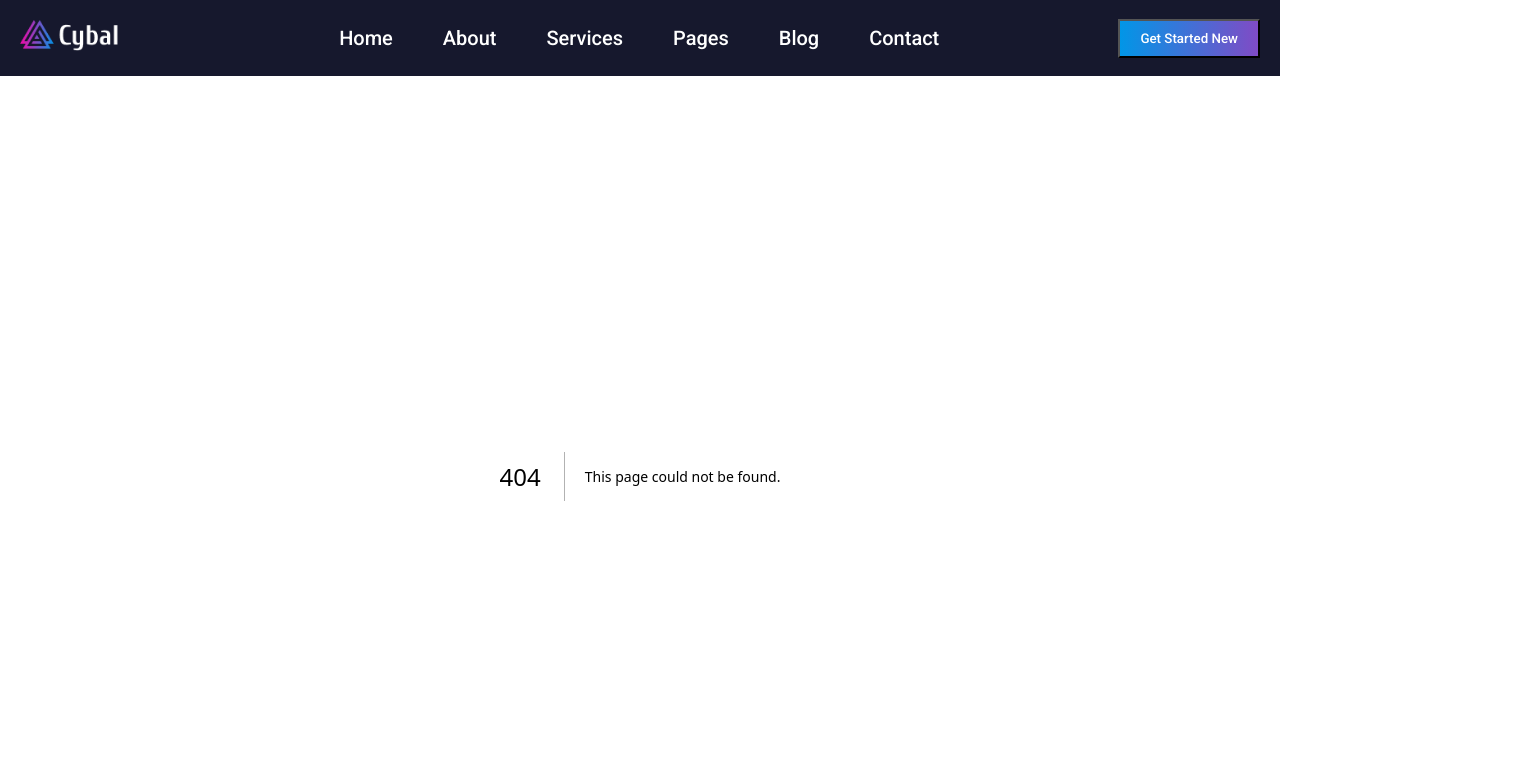
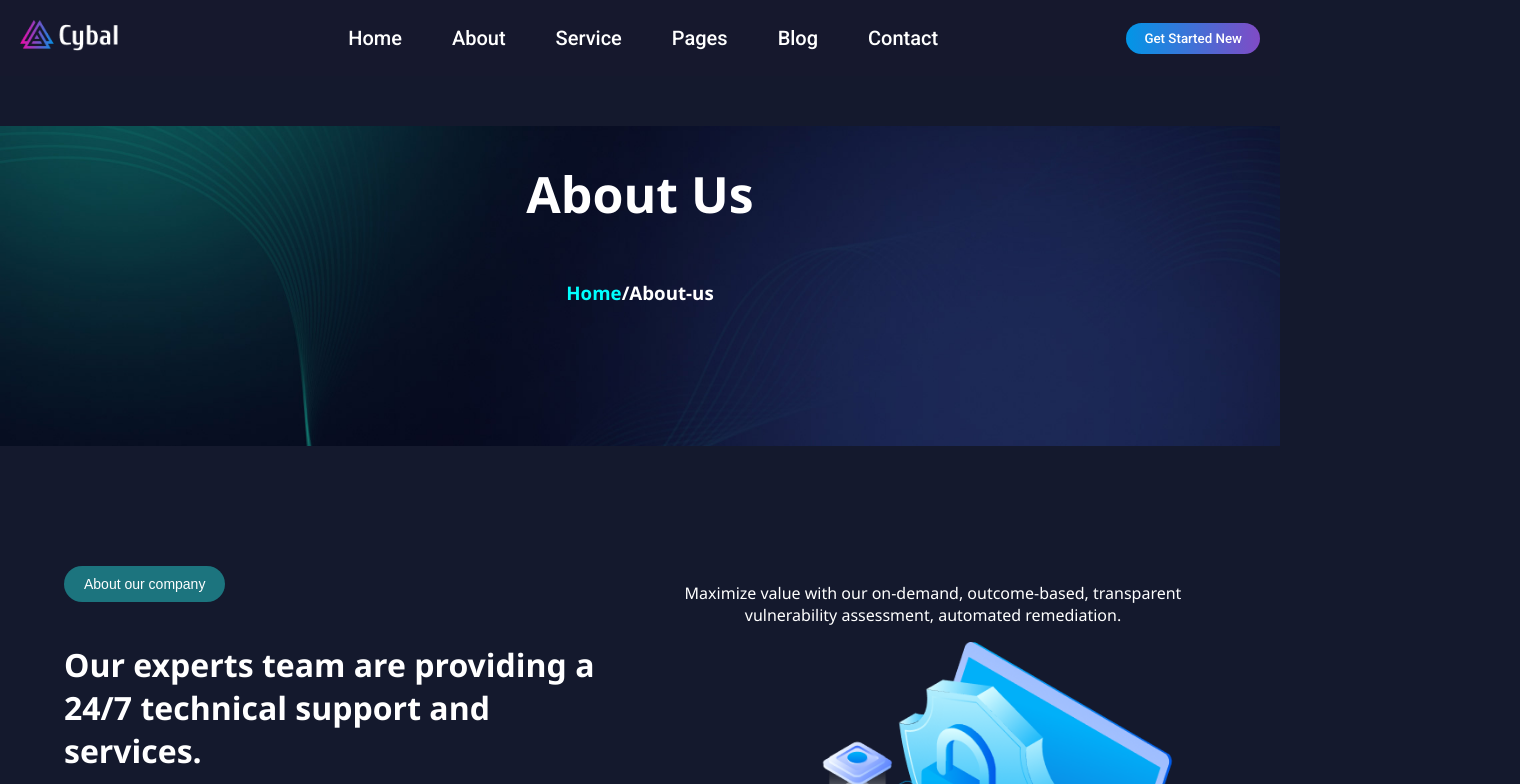
Before and after one commit to itxAnjumshah/cyclan-project-umer, a Next.js app in the folder cyan-next/: page /About1 in a window 1280 px wide. Before the commit this address had no page. Shown: the top 784 px of the page, 1520 px wide, since content can reach past the window. Built offline with nearby package versions, Linux system fonts and the light colour scheme.

Commit message:
anothe r commit for  about 1  and  about  2  page  updates

```diff
--- /dev/null
+++ b/cyan-next/src/app/About1/About1.css
@@ -0,0 +1,22 @@
+.topabout{
+    background-image: url('../../../public/star-bg.jpg');
+    background-position: center;
+    background-size: cover;
+    background-repeat: no-repeat;
+    text-align: center;
+    height: 40vh;
+    display: flex;
+    flex-direction: column;
+    margin-top: 50px;
+
+}
+.topabout span{
+color: aqua;
+cursor: pointer;
+}
+a{
+    text-decoration: none;
+}
+.topabout h1{
+    font-size: 50px;
+}
--- /dev/null
+++ b/cyan-next/src/app/About1/page.jsx
@@ -0,0 +1,32 @@
+import React from 'react'
+import "./About1.css"
+
+import Expert from '../Components/Company-expert/page'
+import Design from '../Components/Design/page'
+import Latestproject from '../Components/Latestproject/page'
+import Choose from '../Components/Choose/page'
+import Reviews from '../Components/Reviews/page'
+import Teammember from '../Components/Teammember/page'
+import Subscribe from '../Components/Subscribe/page'
+import Link from 'next/link'
+
+export default function About1() {
+  return (
+    <>
+    <div className="topabout">
+<h1>About Us</h1>
+<h3> <Link href="/"> <span>Home</span></Link>/About-us</h3>
+
+    </div>
+    <Expert/>
+    <Design/>
+    <Latestproject/>
+    <Choose/>
+    <Reviews/>
+    <Teammember/>
+    <Subscribe/>
+
+
+    </>
+  )
+}
--- /dev/null
+++ b/cyan-next/src/app/About2/page.jsx
@@ -0,0 +1,31 @@
+import React from 'react'
+import Teammember from '../Components/Teammember/page'
+import Pricing from '../Components/Pricing/page'
+import Reviews from '../Components/Reviews/page'
+import Blog from '../Components/Blog/page'
+import Link from 'next/link'
+import "../About1/About1.css"
+import GlassesCompany from '../Components/glassecompany/page'
+
+export default function About2() {
+  return (
+    <>
+
+<div className="topabout">
+<h1>About Us Two</h1>
+<h3> <Link href="/"> <span>Home</span></Link>/About-us Two</h3>
+
+    </div>
+
+<GlassesCompany/>
+     <Teammember/>
+     <Pricing/>
+     <Reviews/>
+     <Blog/>
+
+
+
+
+      </>
+  )
+}
--- a/cyan-next/src/app/Components/Navbar/Page.jsx
+++ b/cyan-next/src/app/Components/Navbar/Page.jsx
@@ -31,14 +31,14 @@ const Navbar = () => {
         <li className="dropdown">
           About
           <div className="dropdown-content">
-            <a href="#">Link 1</a>
-            <a href="#">Link 2</a>
-            <a href="#">Link 3</a>
+            <Link href="About1">About 01</Link>
+            <Link href="About2">About 02</Link>
+
           </div>
         </li>
 
         <li className="dropdown">
-          Services
+          Service
           <div className="dropdown-content">
             <a href="#">Link 1</a>
             <a href="#">Link 2</a>
```
